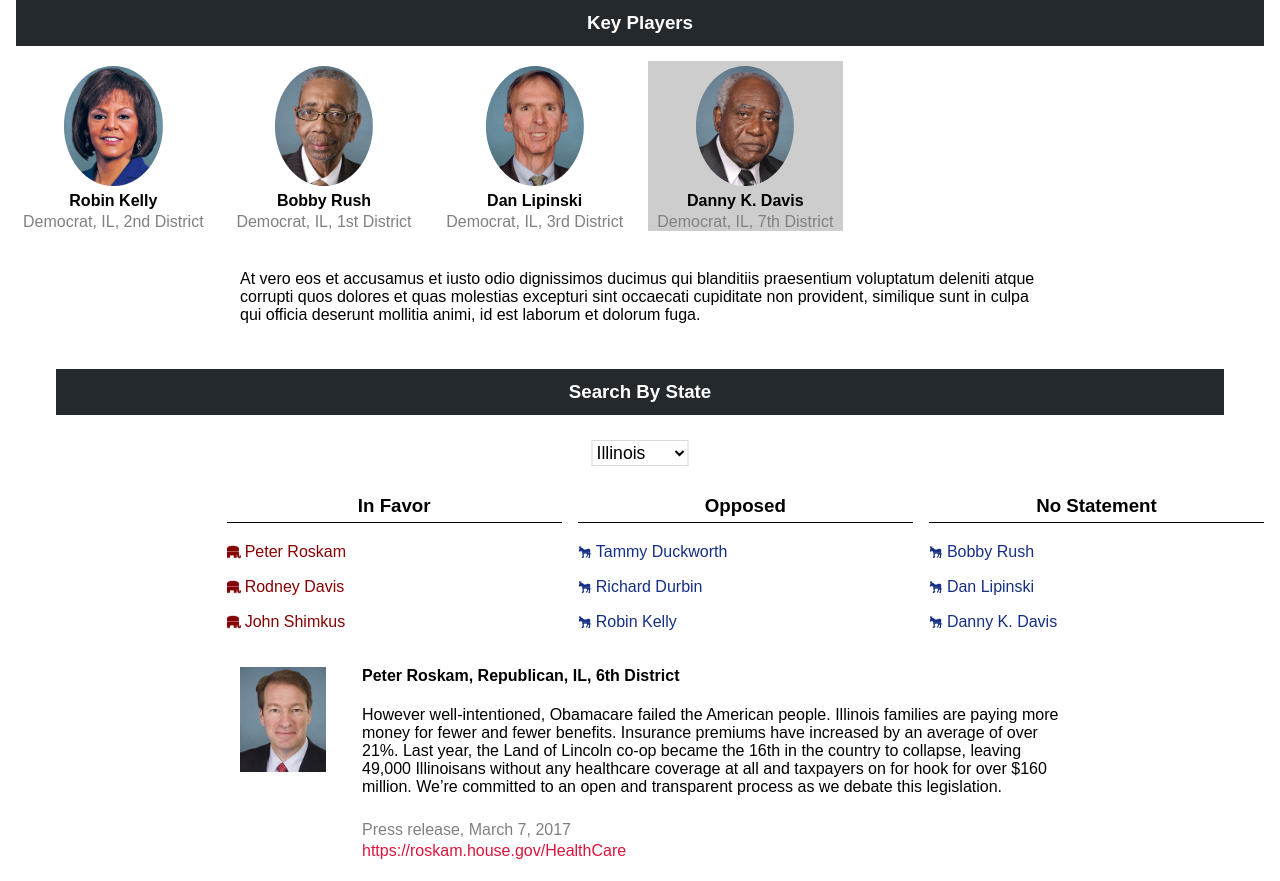
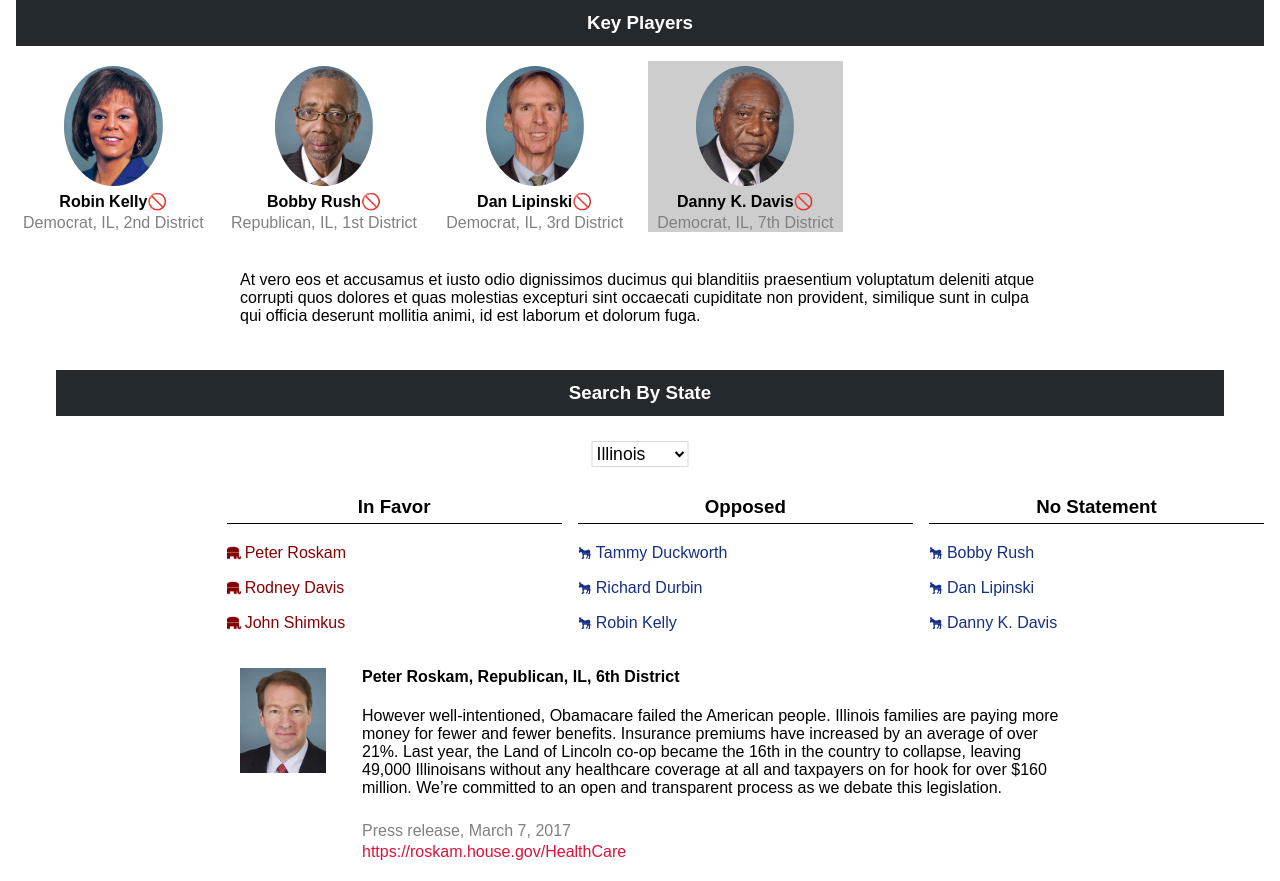
Before and after one commit to MagicWilliams/studio-legislator-tracker, a React (Create React App) app: page / in a window 1280 px wide. Built offline with nearby package versions, Linux system fonts and the light colour scheme.

Commit message:
Added emojis after key player names to indicate stance
Still need to pick which emojis to display

```diff
--- a/src/components/KeyPlayers/KeyPlayers.css
+++ b/src/components/KeyPlayers/KeyPlayers.css
@@ -33,3 +33,15 @@
   margin: 3px;
   color: gray;
 }
+
+.thumbnailBioOpposed:after {
+    content: "\01F6AB";
+ }
+
+ .thumbnailBioInFavor:after {
+     content: "\01F6AB";
+  }
+
+  .thumbnailBioNoStatement:after {
+      content: "\01F6AB";
+   }
--- a/src/components/KeyPlayers/KeyPlayers.jsx
+++ b/src/components/KeyPlayers/KeyPlayers.jsx
@@ -31,11 +31,11 @@ class KeyPlayer extends Component {
         {
             name: "Bobby Rush",
             img: "/img/bobby.jpg",
-            party: " Democrat",
+            party: " Republican",
             state: " IL",
             district: " 1st District",
             quote: "Lorem ipsum dolor sit amet, consectetur adipiscing elit, sed do eiusmod tempor incididunt ut labore et dolore magna aliqua. Ut enim ad minim veniam, quis nostrud exercitation ullamco laboris nisi ut aliquip ex ea commodo consequat. Duis aute irure dolor in reprehenderit in voluptate velit esse cillum dolore eu fugiat nulla pariatur. Excepteur sint occaecat cupidatat non proident, sunt in culpa qui officia deserunt mollit anim id est laborum",
-            stance: "no-statement"
+            stance: "opposed"
         },
         {
           name: "Dan Lipinski",
@@ -44,7 +44,7 @@ class KeyPlayer extends Component {
           state: " IL",
           district: " 3rd District",
           quote: "Sed ut perspiciatis unde omnis iste natus error sit voluptatem accusantium doloremque laudantium, totam rem aperiam, eaque ipsa quae ab illo inventore veritatis et quasi architecto beatae vitae dicta sunt explicabo. Nemo enim ipsam voluptatem quia voluptas sit aspernatur aut odit aut fugit, sed quia consequuntur magni dolores eos qui ratione voluptatem sequi nesciunt. Neque porro quisquam est, qui dolorem ipsum quia dolor sit amet, consectetur, adipisci velit, sed quia non numquam eius modi tempora incidunt ut labore et dolore magnam aliquam quaerat voluptatem.",
-          stance: "no-statement"
+          stance: "in-favor"
         },
         {
           name: "Danny K. Davis",
@@ -65,8 +65,22 @@ class KeyPlayer extends Component {
     this.setState({ showInfo: rep });
   }
 
+  updateEmoji(rep) {
+    if (rep.stance=="opposed") {
+      return "thumbnailBioOpposed thumbnailBio";
+    }
+    if (rep.stance=="in-favor") {
+      return "thumbnailBioInFavor thumbnailBio";
+    }
+    if (rep.stance=="no-statement") {
+      return "thumbnailBioNoStatement thumbnailBio"
+    }
+    //return "thumbnailBio";
+  }
+
   render() {
     var name = this.state.showInfo.name;
+    //var thumbnailBio = "thumbnailBio";
     return (
       <div>
       <Grid fluid>
@@ -85,10 +99,10 @@ class KeyPlayer extends Component {
                 style={(rep.name) === name ? {backgroundColor: '#cdcdcd'} : {borderRadius: 0}}
                 onClick={() => this.updateShownInfo(rep)}>
                 <img src={rep.img} className="thumbnailImage"                />
-                <h4 className="thumbnailBio">
+                <h4 className={this.updateEmoji(rep)} >
                   {/* style={(rep.stance) === "opposed" ? {backgroundColor: '#cdcdcd'} : {backgroundColor: '#787878'}}>
                   style={(rep.name) === name ? {backgroundColor: '#cdcdcd'} : {backgroundColor: '#787878'}}> */}
-                  {rep.name}
+                 {rep.name}
                 </h4>
                 <p className="thumbnailDetails"> {rep.party}, {rep.state}, {rep.district} </p>
               </div>
```
